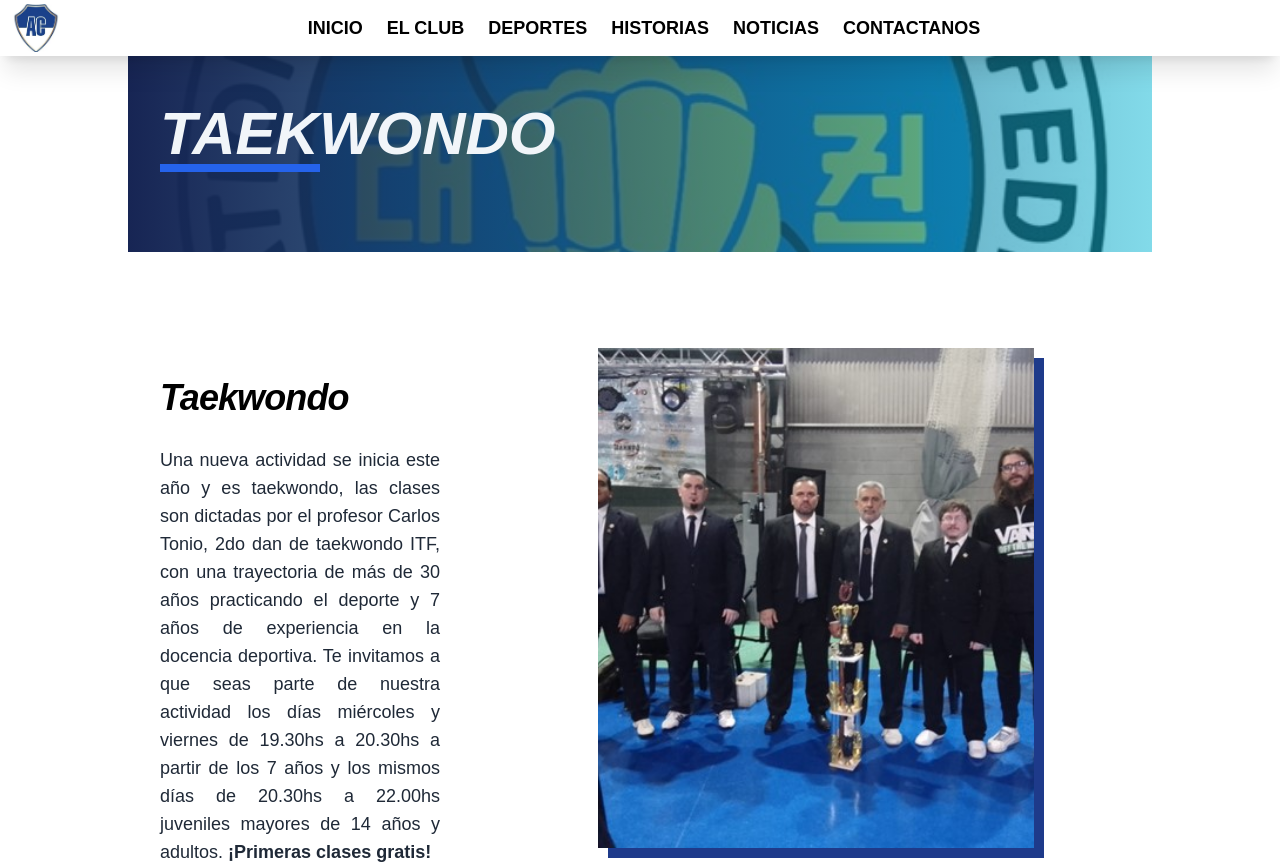
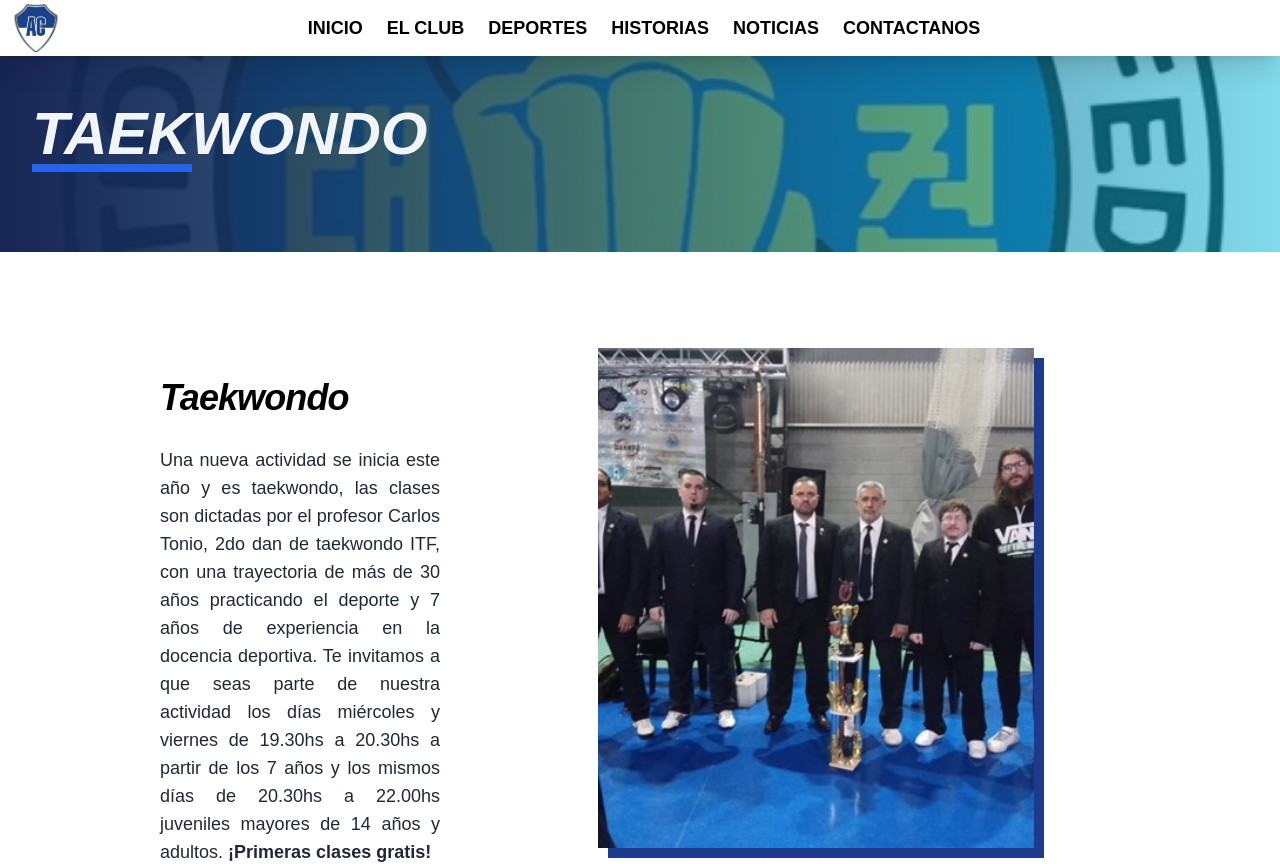
Before and after one commit to TecGato/Club-Agronomia-Central, a Next.js app in the folder frontend/: page /deportes/taekwondo in a window 1280 px wide. Shown: the top 864 px of the page. Built offline with nearby package versions, Linux system fonts and the light colour scheme.

Commit message:
[UPDATE] page taekwondo and centro entrenamiento

```diff
--- a/frontend/src/pages/deportes/centro-de-entrenamiento/index.jsx
+++ b/frontend/src/pages/deportes/centro-de-entrenamiento/index.jsx
@@ -1,5 +1,4 @@
 import React from 'react';
-import Image from 'next/image';
 import { InfoSlider } from '@/components/InfoSlider';
 import { Layout } from "@/components";
 import { images, info } from './images'
--- a/frontend/src/pages/deportes/taekwondo/index.jsx
+++ b/frontend/src/pages/deportes/taekwondo/index.jsx
@@ -1,13 +1,11 @@
 import React from 'react'
-import { HeaderTitle } from '@/components/HeaderTitle';
 import { InfoSlider } from '@/components/InfoSlider';
 import { Layout } from "@/components";
 import { images, info } from './taekwondo';
 
 export default function Taekwondo() {
   return (
-    <Layout>
-      <HeaderTitle image={images[4].src} title="TAEKWONDO" />
+    <Layout image={images[4].src} title="TAEKWONDO">
       <InfoSlider images={images} info={info}/>
     </Layout>
   );
```
